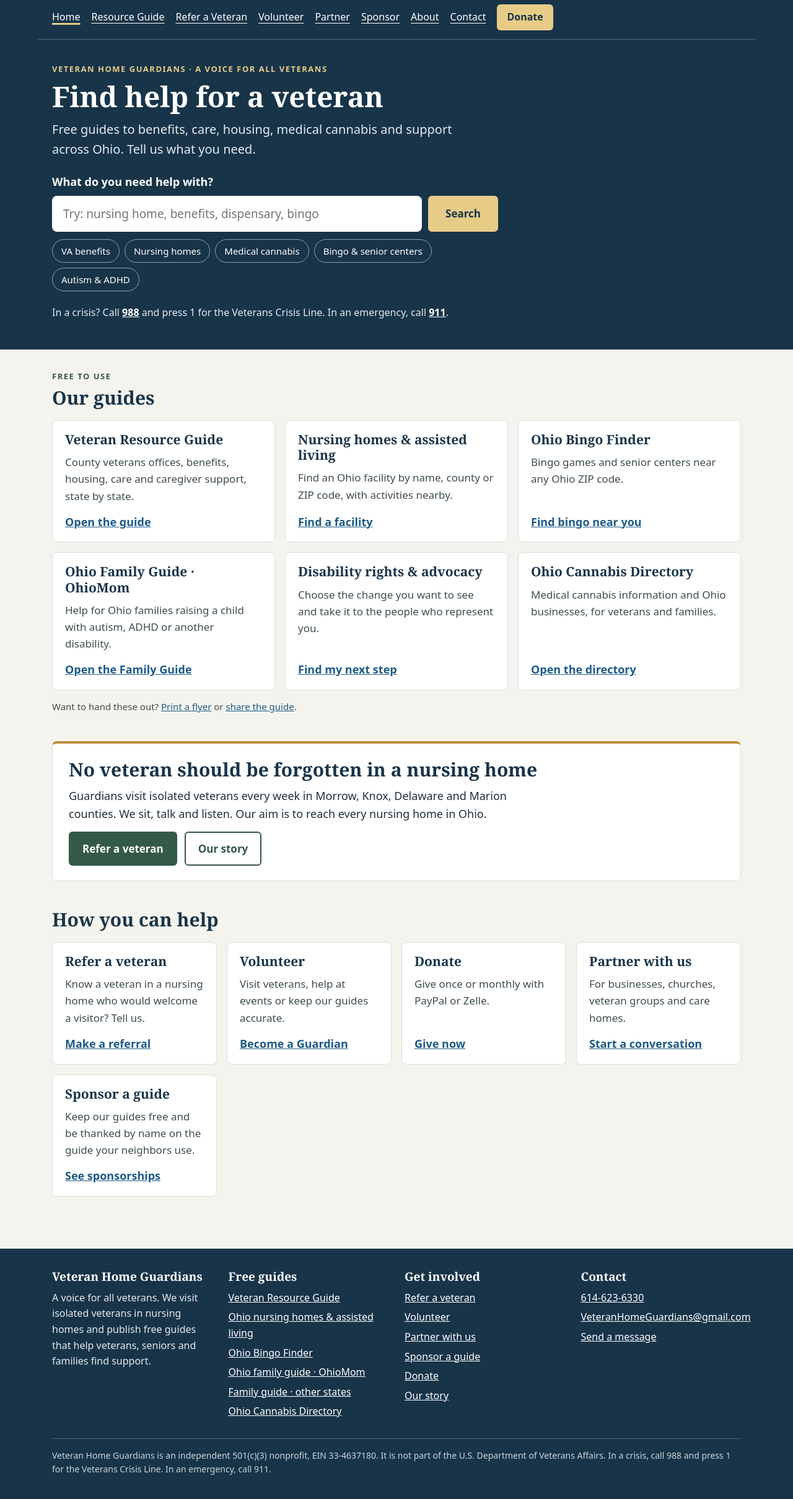
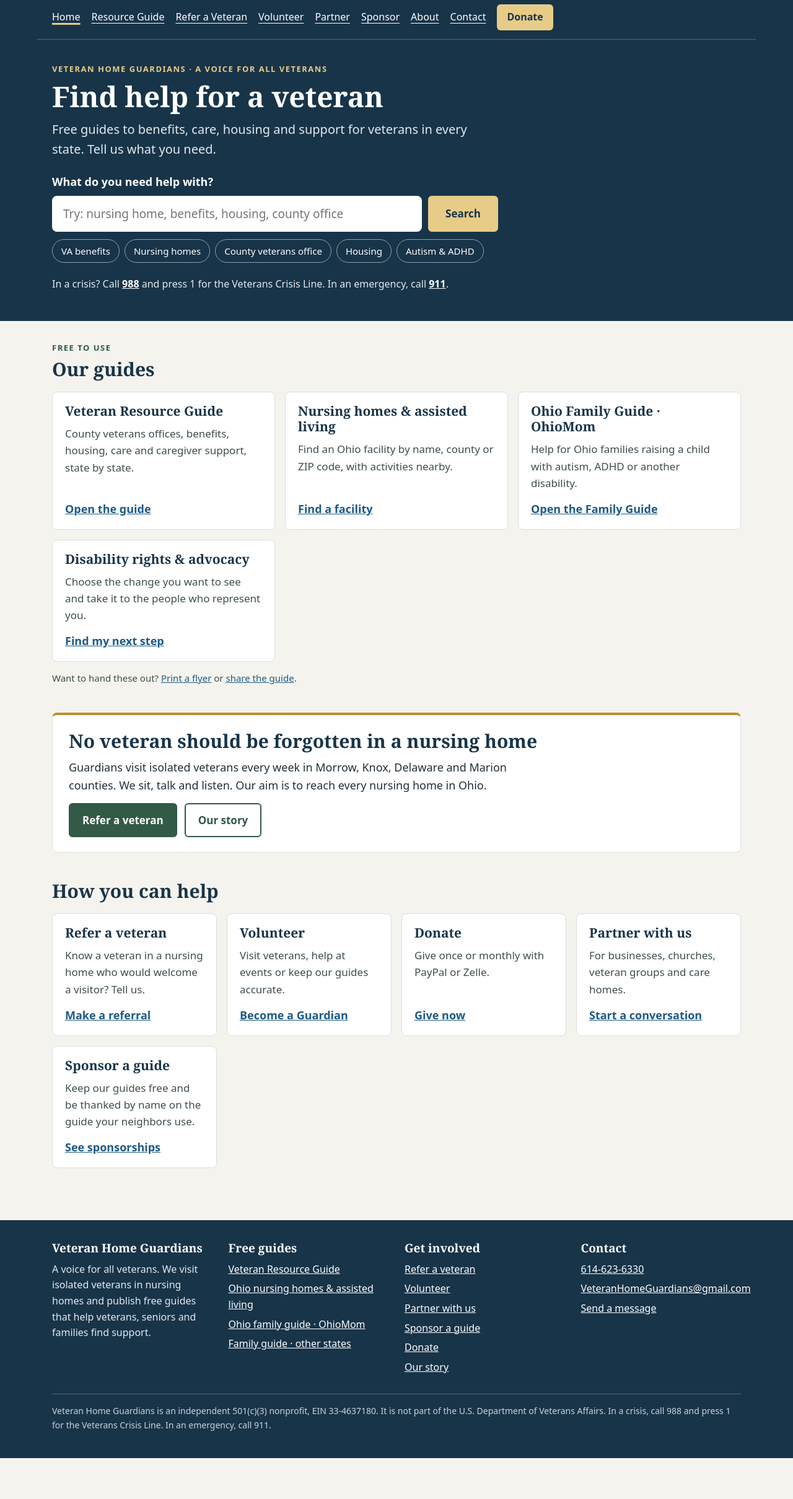
Before and after one commit to travisvought-byte/vethomeguard, a plain HTML site: page index.html in a window 1280 px wide. Shown: the part 69-2488 px from the top of the page at 62% size. After the commit the page ends 2422 px from the top, so only its background shows below. Drawn offline with Linux system fonts and the light colour scheme.

Commit message:
Homepage and footers: veteran help first; cannabis and bingo removed (#3)
Travis asked to take the medical cannabis and bingo guides off
vethomeguard.org ahead of the Google Ad Grants review, since Google's ad
rules restrict both. The homepage intro now covers every state, the popular
searches offer county veterans offices and housing, and the bingo and
cannabis cards and footer links are gone. The Volunteer and Sponsor pages
no longer point to the cannabis directory or the bingo finder; the Sponsor
page keeps its bingo hall partnership section.


Claude-Session: https://claude.ai/code/session_015NAJuCZAKY9GUcBbVVNVMY

Co-authored-by: Claude <noreply@anthropic.com>

```diff
--- a/index.html
+++ b/index.html
@@ -7,19 +7,17 @@
 <body><a class="skip" href="#main">Skip to main content</a>
 <header class="site"><div class="bar"><a class="brand" href="index.html"><img src="https://static.wixstatic.com/media/20a1b8_0724c2ab335c44d08c6f376c0cd074c6~mv2.png" alt="" width="52" height="52">Veteran Home Guardians</a><button class="menu" type="button" aria-expanded="false" aria-controls="mainnav">Menu</button><nav aria-label="Main" id="mainnav"><a href="index.html" aria-current="page">Home</a><a href="https://guide.vethomeguard.org/">Resource Guide</a><a href="refer.html">Refer a Veteran</a><a href="volunteer.html">Volunteer</a><a href="partner.html">Partner</a><a href="sponsor.html">Sponsor</a><a href="about.html">About</a><a href="contact.html">Contact</a><a class="give" href="donate.html">Donate</a></nav></div>
 <div class="hero"><p class="eyebrow">Veteran Home Guardians · A voice for all veterans</p><h1>Find help for a veteran</h1>
-<p>Free guides to benefits, care, housing, medical cannabis and support across Ohio. Tell us what you need.</p>
-<form class="search" role="search" action="#guides" id="find"><label for="q">What do you need help with?</label><div class="search-row"><input id="q" name="q" type="search" autocomplete="off" placeholder="Try: nursing home, benefits, dispensary, bingo"><button class="button" type="submit">Search</button></div></form>
-<p class="chips" aria-label="Popular searches"><a href="#guides" data-q="benefits">VA benefits</a><a href="#guides" data-q="nursing home">Nursing homes</a><a href="#guides" data-q="cannabis">Medical cannabis</a><a href="#guides" data-q="bingo">Bingo &amp; senior centers</a><a href="#guides" data-q="autism">Autism &amp; ADHD</a></p>
+<p>Free guides to benefits, care, housing and support for veterans in every state. Tell us what you need.</p>
+<form class="search" role="search" action="#guides" id="find"><label for="q">What do you need help with?</label><div class="search-row"><input id="q" name="q" type="search" autocomplete="off" placeholder="Try: nursing home, benefits, housing, county office"><button class="button" type="submit">Search</button></div></form>
+<p class="chips" aria-label="Popular searches"><a href="#guides" data-q="benefits">VA benefits</a><a href="#guides" data-q="nursing home">Nursing homes</a><a href="#guides" data-q="county">County veterans office</a><a href="#guides" data-q="housing">Housing</a><a href="#guides" data-q="autism">Autism &amp; ADHD</a></p>
 <p class="crisis">In a crisis? Call <a href="tel:988">988</a> and press 1 for the Veterans Crisis Line. In an emergency, call <a href="tel:911">911</a>.</p></div></header>
 <main id="main"><div class="wrap">
 <section aria-labelledby="guides"><p class="eyebrow">Free to use</p><h2 id="guides">Our guides</h2><p class="small" id="results" role="status" aria-live="polite"></p>
 <div class="grid three" id="guide-grid">
 <a data-k="veteran resource guide county veterans office cvso benefits va disability pension housing homeless care caregiver support state" class="card" href="https://guide.vethomeguard.org/"><h3>Veteran Resource Guide</h3><p>County veterans offices, benefits, housing, care and caregiver support, state by state.</p><span class="go">Open the guide</span></a>
 <a data-k="nursing home assisted living facility senior care long term care county zip activities" class="card" href="https://guide.vethomeguard.org/facilities.html"><h3>Nursing homes &amp; assisted living</h3><p>Find an Ohio facility by name, county or ZIP code, with activities nearby.</p><span class="go">Find a facility</span></a>
-<a data-k="bingo senior center games activities social zip" class="card" href="https://www.ohiobingo.org/"><h3>Ohio Bingo Finder</h3><p>Bingo games and senior centers near any Ohio ZIP code.</p><span class="go">Find bingo near you</span></a>
 <a data-k="family guide autism adhd disability child kids special needs parents" class="card" href="https://www.ohiomom.org/family-guide.html"><h3>Ohio Family Guide · OhioMom</h3><p>Help for Ohio families raising a child with autism, ADHD or another disability.</p><span class="go">Open the Family Guide</span></a>
 <a data-k="disability rights advocacy legislator representative change policy" class="card" href="https://guide.vethomeguard.org/disability-advocacy.html"><h3>Disability rights &amp; advocacy</h3><p>Choose the change you want to see and take it to the people who represent you.</p><span class="go">Find my next step</span></a>
-<a data-k="cannabis marijuana weed medical dispensary card ohio business ptsd pain" class="card" href="https://ohioweed.org/directory.html"><h3>Ohio Cannabis Directory</h3><p>Medical cannabis information and Ohio businesses, for veterans and families.</p><span class="go">Open the directory</span></a>
 </div><p class="none" id="none" hidden>No guide matched that. <a href="https://guide.vethomeguard.org/">Open the Resource Guide</a> to look by county, or <a href="contact.html">ask us</a> and we will point you the right way.</p><p class="small" style="margin-top:14px">Want to hand these out? <a href="https://guide.vethomeguard.org/flyers.html">Print a flyer</a> or <a href="https://guide.vethomeguard.org/share.html">share the guide</a>.</p></section>
 <section class="band" aria-labelledby="visits"><h2 id="visits">No veteran should be forgotten in a nursing home</h2>
 <p>Guardians visit isolated veterans every week in Morrow, Knox, Delaware and Marion counties. We sit, talk and listen. Our aim is to reach every nursing home in Ohio.</p>
@@ -34,7 +32,7 @@
 </div></main>
 <footer class="site"><div class="wrap"><div class="foot">
 <div><h2>Veteran Home Guardians</h2><p>A voice for all veterans. We visit isolated veterans in nursing homes and publish free guides that help veterans, seniors and families find support.</p></div>
-<div><h2>Free guides</h2><ul><li><a href="https://guide.vethomeguard.org/">Veteran Resource Guide</a></li><li><a href="https://guide.vethomeguard.org/facilities.html">Ohio nursing homes &amp; assisted living</a></li><li><a href="https://www.ohiobingo.org/">Ohio Bingo Finder</a></li><li><a href="https://www.ohiomom.org/family-guide.html">Ohio family guide · OhioMom</a></li><li><a href="https://guide.vethomeguard.org/family-guide.html?state=US">Family guide · other states</a></li><li><a href="https://ohioweed.org/directory.html">Ohio Cannabis Directory</a></li></ul></div>
+<div><h2>Free guides</h2><ul><li><a href="https://guide.vethomeguard.org/">Veteran Resource Guide</a></li><li><a href="https://guide.vethomeguard.org/facilities.html">Ohio nursing homes &amp; assisted living</a></li><li><a href="https://www.ohiomom.org/family-guide.html">Ohio family guide · OhioMom</a></li><li><a href="https://guide.vethomeguard.org/family-guide.html?state=US">Family guide · other states</a></li></ul></div>
 <div><h2>Get involved</h2><ul><li><a href="refer.html">Refer a veteran</a></li><li><a href="volunteer.html">Volunteer</a></li><li><a href="partner.html">Partner with us</a></li><li><a href="sponsor.html">Sponsor a guide</a></li><li><a href="donate.html">Donate</a></li><li><a href="about.html">Our story</a></li></ul></div>
 <div><h2>Contact</h2><ul><li><a href="tel:614-623-6330">614-623-6330</a></li><li><a href="mailto:VeteranHomeGuardians@gmail.com">VeteranHomeGuardians@gmail.com</a></li><li><a href="contact.html">Send a message</a></li></ul></div>
 </div><p class="legal">Veteran Home Guardians is an independent 501(c)(3) nonprofit, EIN 33-4637180. It is not part of the U.S. Department of Veterans Affairs. In a crisis, call 988 and press 1 for the Veterans Crisis Line. In an emergency, call 911.</p></div></footer>
```
Also changed, not shown: about.html (+1 -1 lines), contact.html (+1 -1 lines), donate.html (+1 -1 lines), partner.html (+1 -1 lines), refer.html (+1 -1 lines), sponsor.html (+3 -3 lines), volunteer.html (+2 -2 lines).
